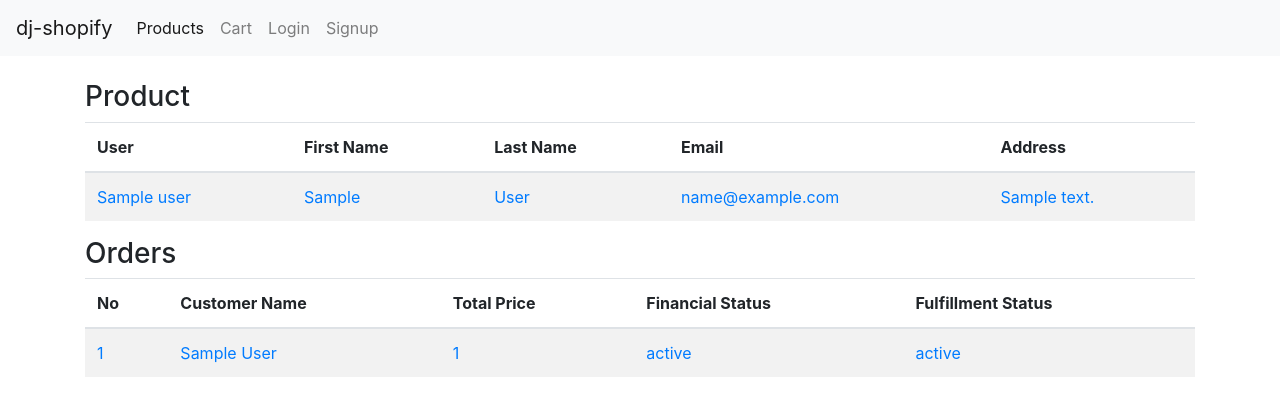
After one commit to nishanthc/dj-shopify, a Django app: template templates/customer.html in a window 1280 px wide. The commit adds this page. Shown: the top 416 px of the page. Run offline with Django 3.2, Linux system fonts and the light colour scheme; the template is opened without the code that fills it: most values are stand-ins (such as "Sample title", 1, 10 or a date in 2020); parts of the project's set-up code (start-up, migrations or seed data) failed here and were passed over; some libraries are stand-ins or nearby versions.

Commit message:
added all orders, order, all customers, customer views

```diff
--- a/djshopify/urls.py
+++ b/djshopify/urls.py
@@ -16,8 +16,9 @@
 from django.contrib import admin
 from django.urls import path, include, re_path
 
-from shop.views import ProductListingView, CartView, ProductDetailView, AddToCartView, RemoveFromCartView, \
-    OrderDetailView
+from shop.views import OrderListingView, ProductListingView, CartView, ProductDetailView, AddToCartView, \
+    RemoveFromCartView, \
+    OrderDetailView, CustomerListingView, CustomerDetailView
 
 urlpatterns = [
     path('', ProductListingView.as_view()),
@@ -26,6 +27,9 @@
     re_path(r'^add_to_cart/(?P<pk>\d+)$', AddToCartView.as_view(), name='add-to-cart'),
     re_path(r'^remove_from_cart/(?P<pk>\d+)$', RemoveFromCartView.as_view(), name='remove-from-cart'),
     re_path(r'^order/(?P<pk>\d+)$', OrderDetailView.as_view(), name='order-detail'),
+    path('orders/', OrderListingView.as_view()),
+    path('customers/', CustomerListingView.as_view()),
+    re_path(r'^customer/(?P<pk>\d+)$', CustomerDetailView.as_view(), name='customer-detail'),
 
     path('admin/', admin.site.urls),
     path('accounts/', include('accounts.urls')),
--- a/templates/base.html
+++ b/templates/base.html
@@ -43,6 +43,15 @@
 
 
             {% endif %}
+            {% if user.is_superuser %}
+                <li class="nav-item">
+                    <a class="nav-link" href="/orders">All Orders</a>
+                </li>
+                <li class="nav-item">
+                    <a class="nav-link" href="/customers">All Customers</a>
+
+                </li>
+            {% endif %}
 
         </ul>
     </div>
--- /dev/null
+++ b/templates/customer.html
@@ -0,0 +1,54 @@
+{% extends 'base.html' %}
+{% block content %}
+    <br>
+    <h3>Product</h3>
+    <table class="table table-striped">
+        <thead>
+        <tr>
+            <th scope="col">User</th>
+            <th scope="col">First Name</th>
+            <th scope="col">Last Name</th>
+            <th scope="col">Email</th>
+            <th scope="col">Address</th>
+        </tr>
+        </thead>
+        <tbody>
+
+        <tr>
+            <td><a href="/customer/{{ customer.id }}">{{ customer.user }}</a></td>
+                <td><a href="/customer/{{ customer.id }}">{{ customer.first_name }}</a></td>
+                <td><a href="/customer/{{ customer.id }}">{{ customer.last_name }}</a></td>
+                <td><a href="/customer/{{ customer.id }}">{{ customer.email }}</a></td>
+                <td><a href="/customer/{{ customer.id }}">{{ customer.address }}</a></td>
+        </tr>
+
+
+        </tbody>
+    </table>
+<h3>Orders</h3>
+    <table class="table table-striped">
+        <thead>
+        <tr>
+            <th scope="col">No</th>
+            <th scope="col">Customer Name</th>
+            <th scope="col">Total Price</th>
+            <th scope="col">Financial Status</th>
+            <th scope="col">Fulfillment Status</th>
+        </tr>
+        </thead>
+        <tbody>
+        {% for order in orders %}
+            <tr>
+                <td><a href="/order/{{ order.id }}">{{ order.number }}</a></td>
+                <td><a href="/order/{{ order.id }}">{{ order.customer.first_name }} {{ order.customer.last_name }}</a></td>
+                <td><a href="/order/{{ order.id }}">{{ order.total_price }}</a></td>
+                <td><a href="/order/{{ order.id }}">{{ order.financial_status }}</a></td>
+                <td><a href="/order/{{ order.id }}">{{ order.fulfillment_status }}</a></td>
+            </tr>
+        {% endfor %}
+
+
+        </tbody>
+    </table>
+
+{% endblock %}
```
Also changed, not shown: shop/views.py (+34 -1 lines), templates/shopify/customer_list.html (added, +31 -0 lines), templates/shopify/order_list.html (added, +31 -0 lines).
